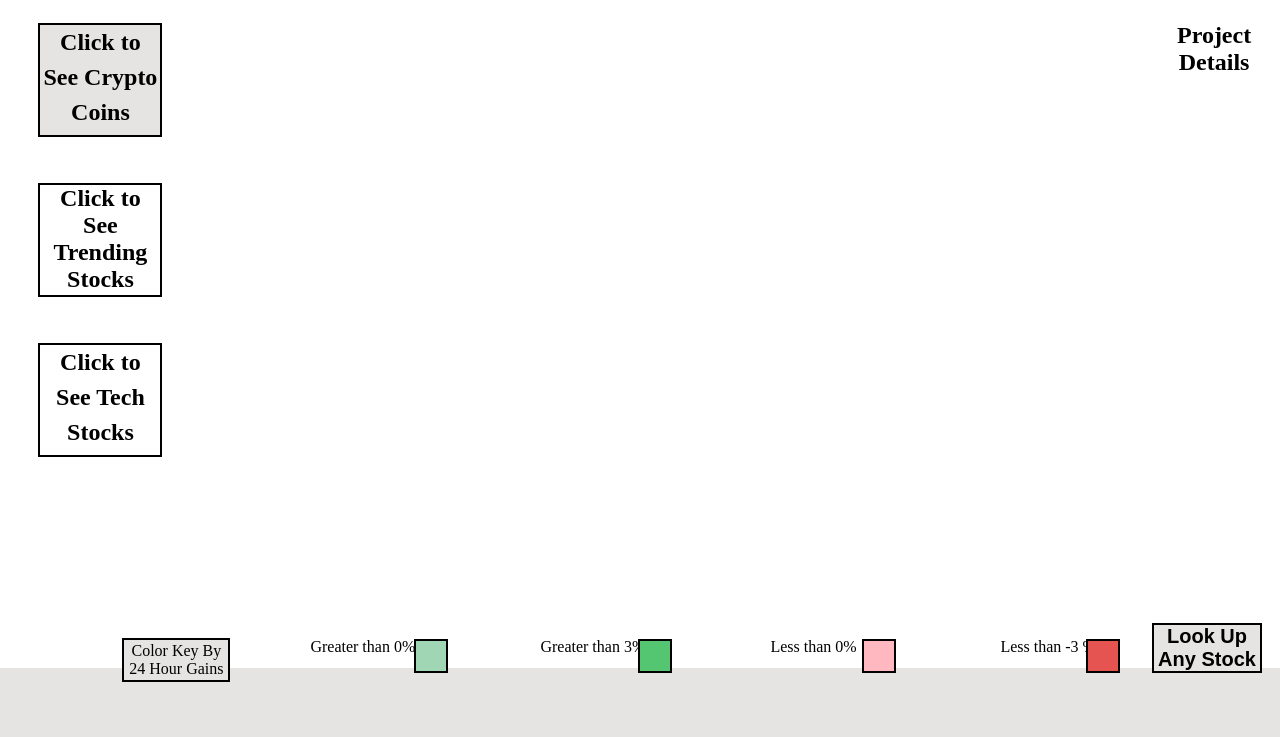
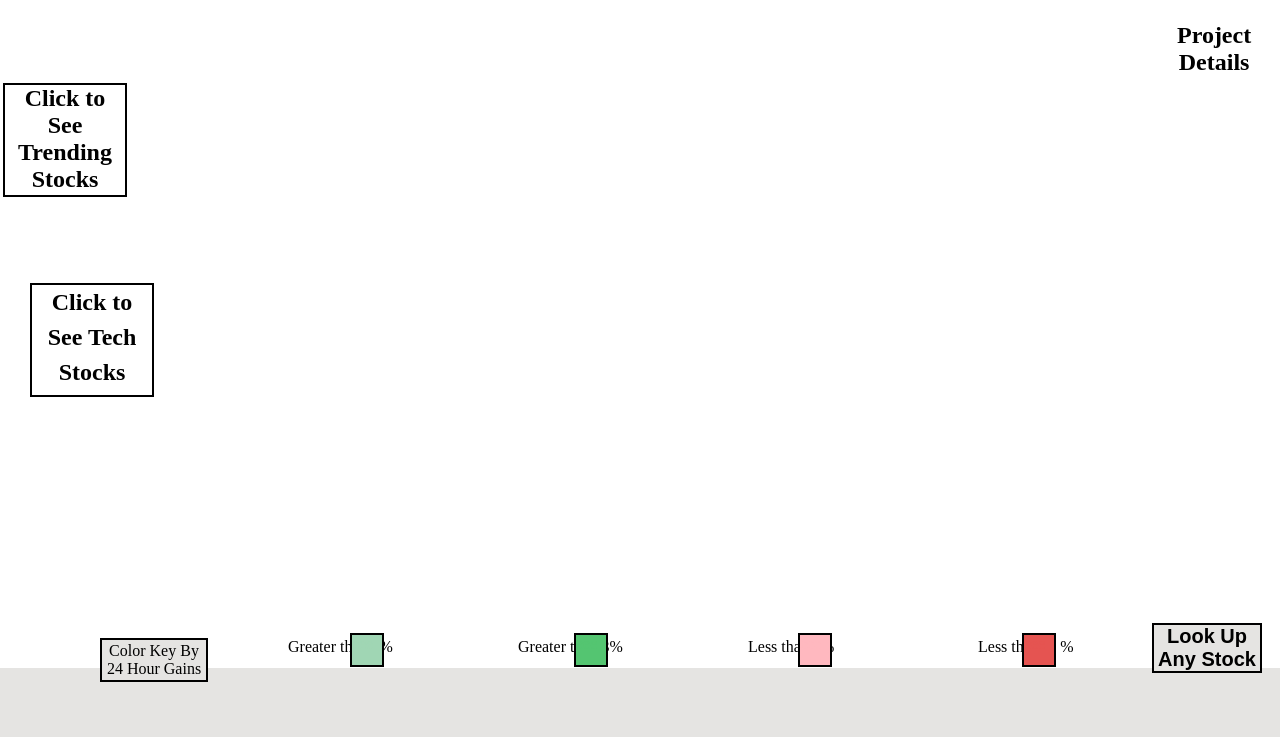
Before and after one commit to braedenpoole/ScannerWebsiteRepo, a website: page public/cryptoStats.html in a window 1280 px wide. Shown: the part 103-840 px from the top of the page. Drawn offline with nearby package versions, Linux system fonts and the light colour scheme; no server answers; a script that the page names is missing.

Commit message:
format changes

```diff
--- a/public/cryptoStats.html
+++ b/public/cryptoStats.html
@@ -26,8 +26,8 @@
             background: white;
             border: 2px solid black;
             text-align: center;
-            left: 3%;
-            bottom: 30%;
+            left: 30px;
+            bottom: 300px;
             width: 120px;
             height: 110px;
             z-index: 1;
@@ -49,8 +49,8 @@
             background: white;
             border: 2px solid black;
             text-align: center;
-            left: 3%;
-            bottom: 50%;
+            left: 3px;
+            bottom: 500px;
             width: 120px;
             height: 110px;
             z-index: 1;
@@ -71,8 +71,8 @@
             background: #E5E4E2;
             border: 2px solid black;
             text-align: center;
-            left: 3%;
-            bottom: 70%;
+            left: 30px;
+            bottom: 700px;
             width: 120px;
             height: 110px;
             z-index: 1;
@@ -159,8 +159,8 @@
             display: flex;
             position: absolute;
             background: transparent;
-            bottom: 3%;
-            left: 23%;
+            bottom: 30px;
+            left: 230px;
             z-index: 2;
         }
 
@@ -168,10 +168,10 @@
             display: flex;
             position: absolute;
             background: transparent;
-            bottom: 0%;
+            bottom: 0px;
             font-size: 16px;
             z-index: 1;
-            left:8%;
+            left:80px;
         }
 
         .coloredBoxGreen {
```
